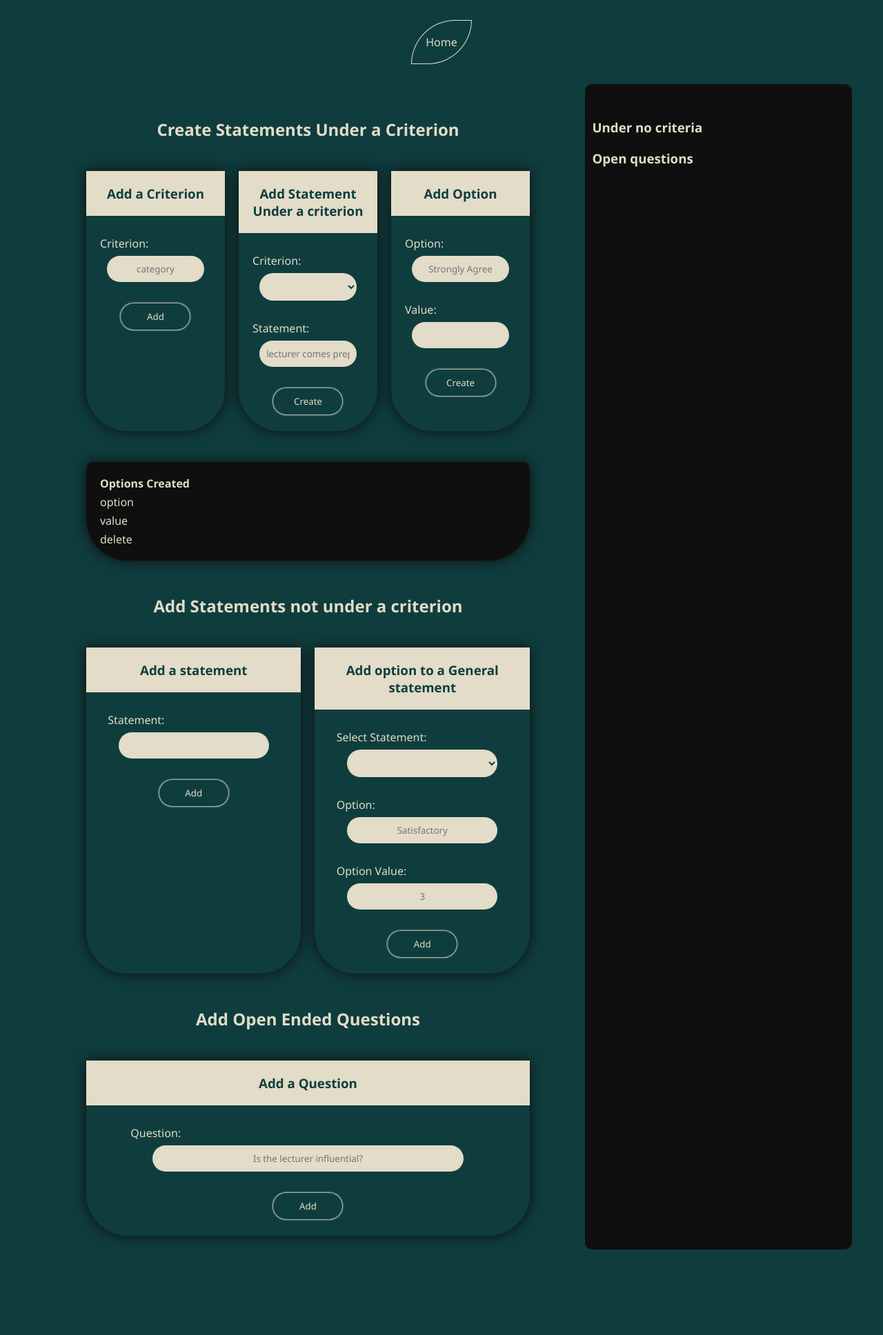
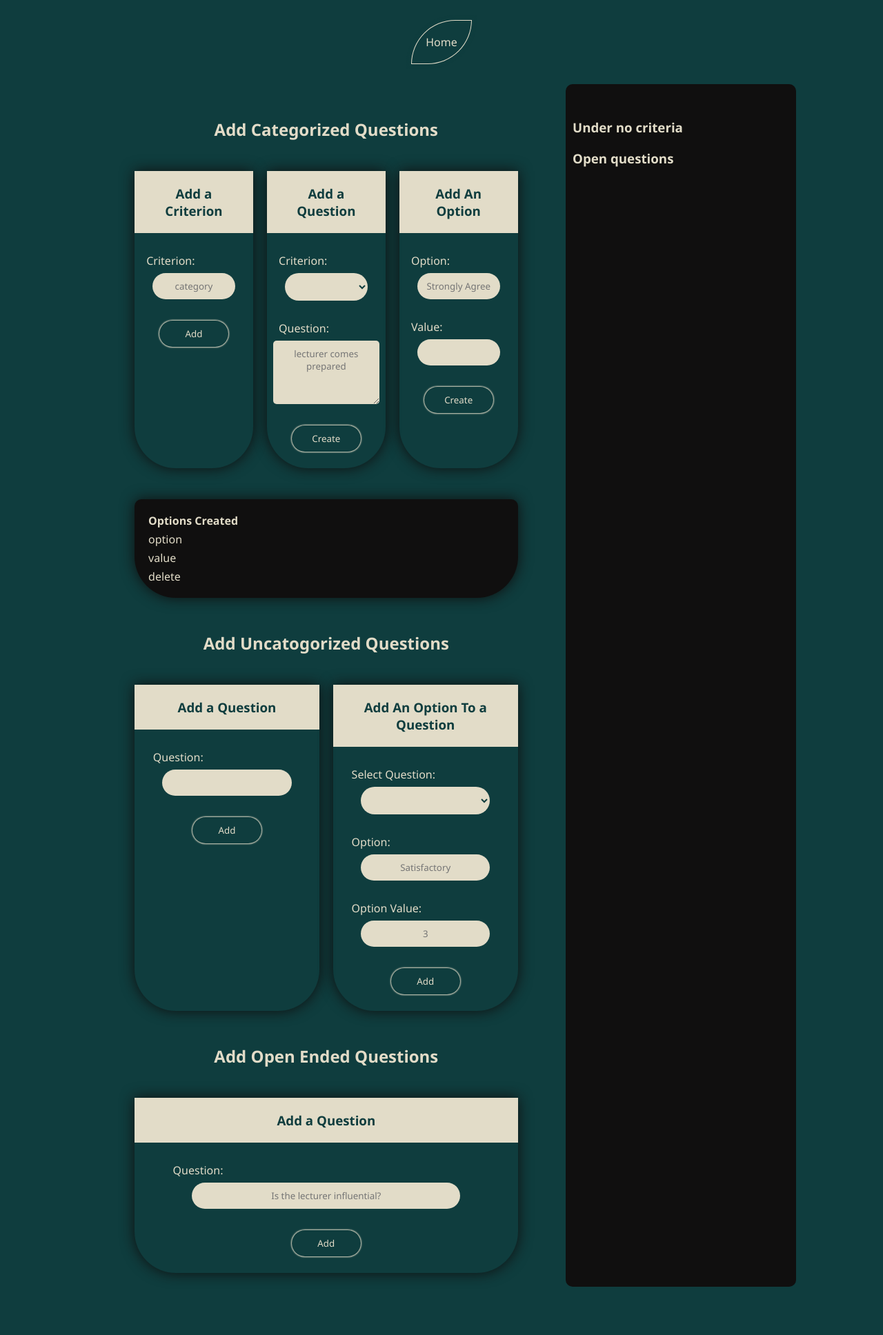
Before and after one commit to sequainoo/lecturer_assessment, a Flask app: template app/templates/admin/evaluation_statements_creation_form.html in a window 1280 px wide. Shown: the whole page at 69% size. Before the commit the page ends 1812 px from the top, so only its background shows below. Run offline with Flask 2, Linux system fonts and the light colour scheme; the template is opened without the code that fills it, so the values that code supplies are empty.

Commit message:
Break evaluation form into bits

```diff
--- a/app/static/styles/admin/evaluation_statements_creation_form.css
+++ b/app/static/styles/admin/evaluation_statements_creation_form.css
@@ -99,7 +99,8 @@
   color: #0F3D3E;
   margin-bottom: 24px;
 }
-.section form input, .section form select {
+.section form input, .section form select,
+.section form textarea {
   width: 70%;
   outline: none;
   padding: 10px;
@@ -114,6 +115,14 @@
   margin-left: auto;
   margin-right: auto;
   margin: 2px auto 24px;
+}
+.section form textarea {
+  width: 90%;
+  border-top-left-radius: 5px;
+  border-top-right-radius: 5px;
+  border-bottom-left-radius: 5px;
+  border-bottom-right-radius: 5px;
+
 }
 label {
   width: 80%;
--- a/app/templates/admin/evaluation_statements_creation_form.html
+++ b/app/templates/admin/evaluation_statements_creation_form.html
@@ -15,7 +15,7 @@
 
 <div class="container">
   <div class="main">
-    <h2>Create Statements Under a Criterion</h2>
+    <h2>Add Categorized Questions</h2>
     <section class="criteria section">
       <form action="/admin/criteria" method="POST" class="criterion">
         <h3>Add a Criterion</h3>
@@ -25,19 +25,19 @@
       </form>
 
       <form action="/admin/criterion-statements" method="POST" class="criterion-statement">
-        <h3>Add Statement Under a criterion</h3>
+        <h3>Add a Question</h3>
         <label>Criterion:</label>
         <select name="criterion_id">
           {% for criterion in criteria %}
           <option value="{{ criterion.id }}">{{ criterion.name }}</option>
           {% endfor %}
         </select>
-        <label>Statement:</label>
-        <input name="text" placeholder="lecturer comes prepared">
+        <label>Question:</label>
+	<textarea name="text" rows="4" cols="5" placeholder="lecturer comes prepared"></textarea>
         <input type="submit" value="Create">
       </form>
       <form action="/admin/criterion-options" method="POST" class="criteria-option">
-        <h3>Add Option</h3>
+        <h3>Add An Option</h3>
         <label>Option:</label>
         <input name="text" placeholder="Strongly Agree">
         <label for="criterion-option-value">Value:</label>
@@ -59,17 +59,17 @@
       </form>
     </section>
 
-    <h2>Add Statements not under a criterion</h2>
+    <h2>Add Uncatogorized Questions</h2>
     <section class="general-statements section">
        <form action="/admin/general-statements" method="POST" class="general-statement">
-         <h3>Add a statement</h3>
-         <label>Statement:</label>
+         <h3>Add a Question</h3>
+         <label>Question:</label>
          <input name="text">
          <input type="submit" value="Add">
        </form>
          <form action="/admin/general-statements/options" method="POST" class="general-statement-option">
-         <h3>Add option to a General statement</h3>
-         <label>Select Statement:</label>
+         <h3>Add An Option To a Question</h3>
+         <label>Select Question:</label>
          <select name="general_statement_id">
            {% for statement in general_statements %}
            <option value="{{ statement.id }}">{{ statement.text }}</option>
--- a/models/filestorage/filestorage.py
+++ b/models/filestorage/filestorage.py
@@ -40,7 +40,11 @@
             # for each search criteria, if no match skip obj
             matched_flag = 1 # indicates a match of all attrs and value
             for attr, value in kwargs.items():
-                if getattr(obj, attr, None) != value:
+                obj_attr_value = getattr(obj, attr, None)
+                if attr == 'name':
+                    value = value.lower()
+                    obj_attr_value = obj_attr_value.lower()
+                if obj_attr_value != value:
                     matched_flag = 0
                     break
             if matched_flag:
--- a/models/level.py
+++ b/models/level.py
@@ -23,7 +23,11 @@
         # and should not be a float ie a remainder
         if level < 100:
             raise ValueError('Not a valid level')
-        if (level / 100) > 9 or (level % 100) != 0:
+        if (level / 100) > 3 or (level % 100) != 0:
             raise ValueError('Not a valid level')
         self.level = level
         self.id = str(self.level)
+
+
+    def __str__(self):
+        return str(self.level)
--- a/models/program.py
+++ b/models/program.py
@@ -11,7 +11,8 @@
     def __init__(self, **kwargs):
         if 'name' not in kwargs:
             raise ValueError('Must provide a name of program')
-        if type(kwargs['name']) is not str:
+        if type(kwargs['name']) is not str\
+            or (kwargs['name'].lower()[0] < 'a' or kwargs['name'].lower()[0] > 'z'):
             raise TypeError('name must be str')
         super().__init__(**kwargs)
 
```
Also changed, not shown: app/static/js/evaluation_form.js (+43 -1 lines), app/static/js/evaluation_form_functions.js (added, +11 -0 lines), app/static/styles/evaluation_form.css (+36 -0 lines), app/templates/evaluation_form.html (+15 -7 lines), app/views/admin/program.py (+13 -5 lines), db.json.
